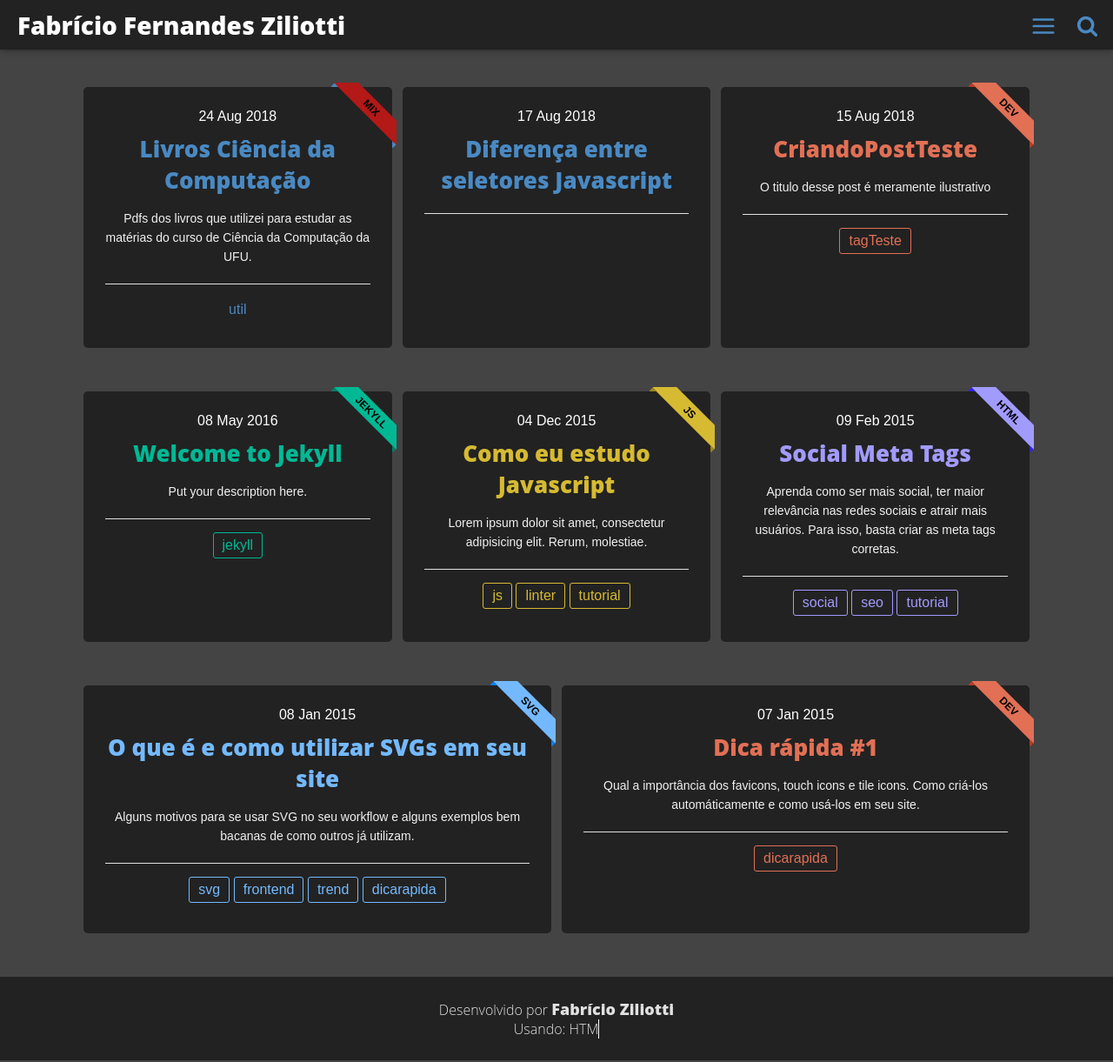
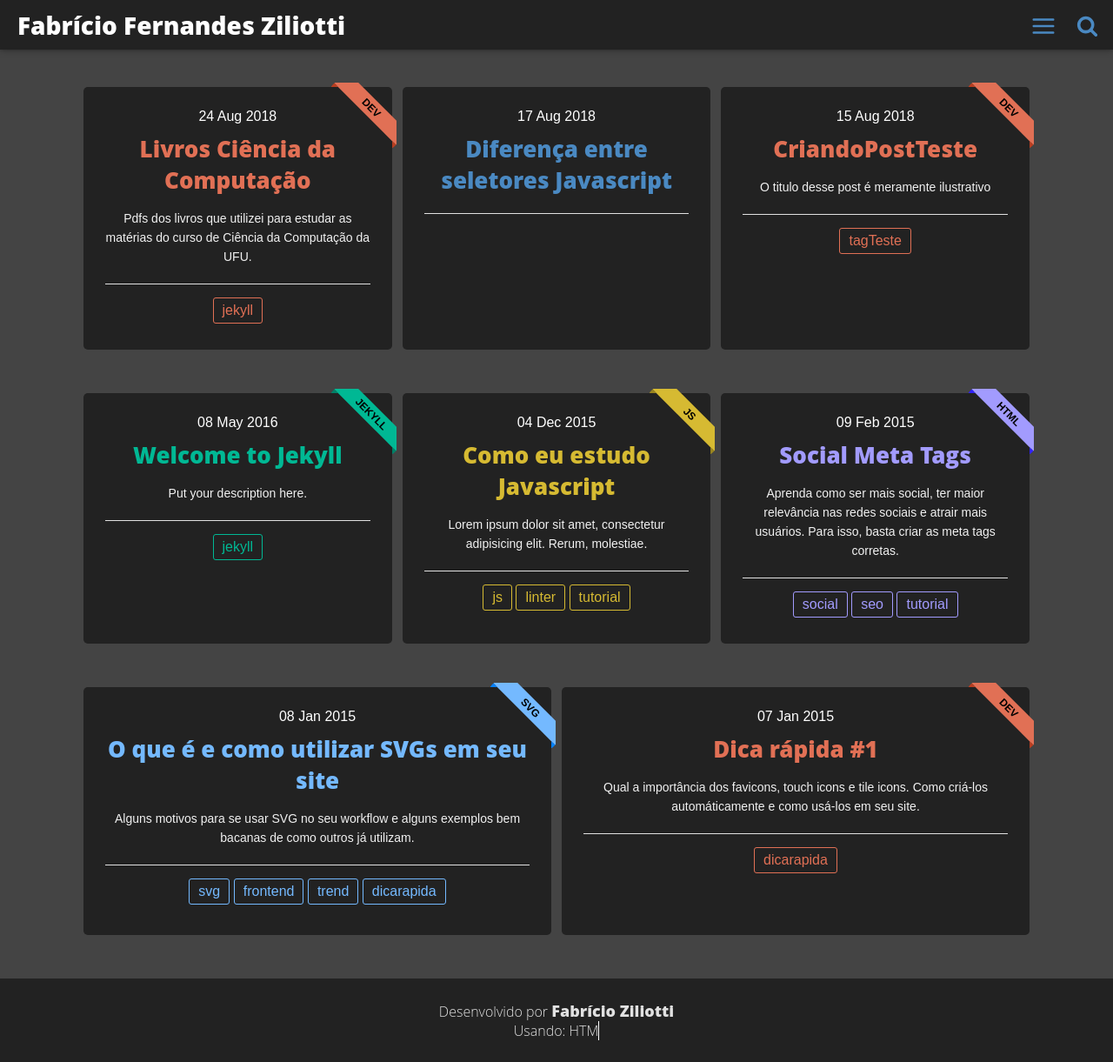
Before and after one commit to Fziliotti/oldBlog, a Jekyll site: the page built from index.html, in a window 1280 px wide and 1221 px high. Shown: the whole window at 87% size. Built offline with Jekyll 4.4.1, drawn with Linux system fonts in a browser that asks for light colours.

Commit message:
alterando classe do post

```diff
--- a/_posts/2018-08-24-livros-bcc.md
+++ b/_posts/2018-08-24-livros-bcc.md
@@ -5,10 +5,10 @@ title: "Livros Ciência da Computação"
 date: 2018-08-24 01:20:10
 image: '/assets/img/'
 description: "Livros importantes do curso de Bacharelado em Ciência da Computação."
-main-class: 'mix'
-color: '#D6BA32'
+main-class: dev
+color: '#B31917'
 tags:
-- util
+- jekyll
 categories: 'Utilidades'
 twitter_text:
 introduction: "Pdfs dos livros que utilizei para estudar as matérias do curso de Ciência da Computação da UFU."
```
